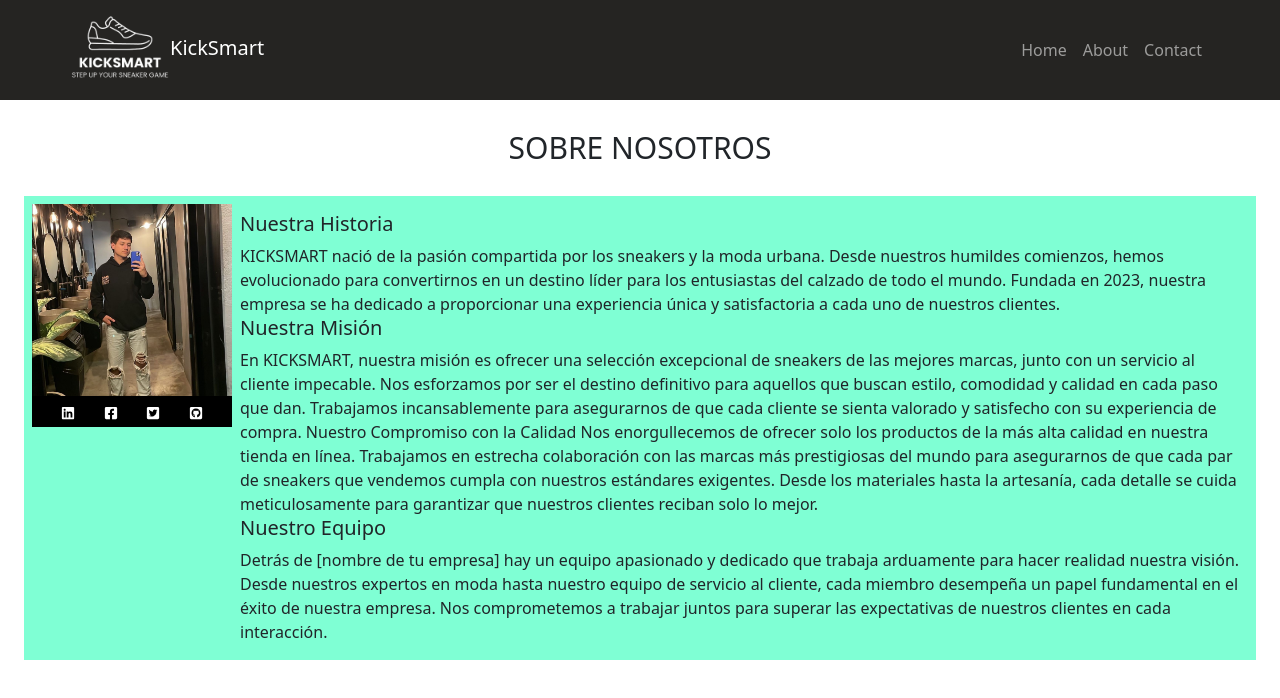
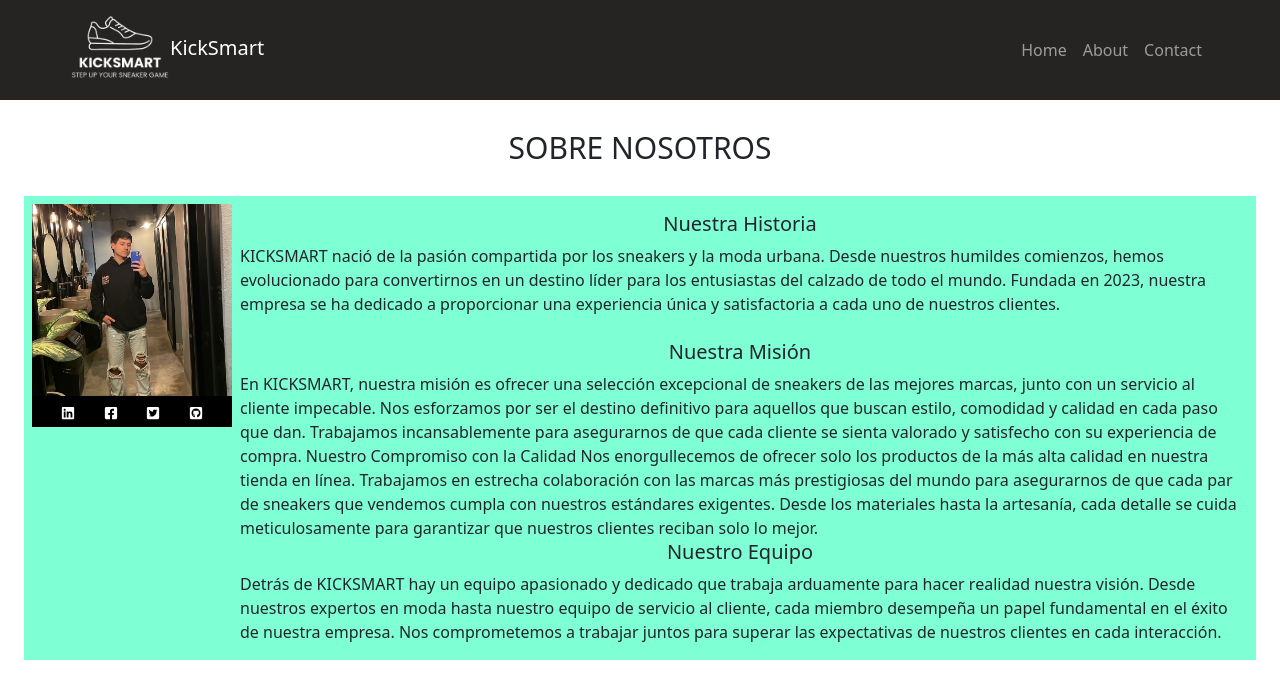
Before and after one commit to LucasAlbarado/lucas-albarado, a React (Create React App) app: page /about in a window 1280 px wide. Shown: the top 698 px of the page. Built offline with nearby package versions, Linux system fonts and the light colour scheme.

Commit message:
About terminado

```diff
--- a/src/components/about.css
+++ b/src/components/about.css
@@ -19,6 +19,10 @@
 }
 .texto-about {
   width: auto;
+  display: flex;
+  flex-direction: column;
+  justify-content: center;
+  align-items: center;
 }
 .icons {
   margin: 0;
--- a/src/components/about.jsx
+++ b/src/components/about.jsx
@@ -73,13 +73,12 @@ const About = () => {
             </span>
             <h5>Nuestro Equipo </h5>
             <span>
-              Detrás de [nombre de tu empresa] hay un equipo apasionado y
-              dedicado que trabaja arduamente para hacer realidad nuestra
-              visión. Desde nuestros expertos en moda hasta nuestro equipo de
-              servicio al cliente, cada miembro desempeña un papel fundamental
-              en el éxito de nuestra empresa. Nos comprometemos a trabajar
-              juntos para superar las expectativas de nuestros clientes en cada
-              interacción.
+              Detrás de KICKSMART hay un equipo apasionado y dedicado que
+              trabaja arduamente para hacer realidad nuestra visión. Desde
+              nuestros expertos en moda hasta nuestro equipo de servicio al
+              cliente, cada miembro desempeña un papel fundamental en el éxito
+              de nuestra empresa. Nos comprometemos a trabajar juntos para
+              superar las expectativas de nuestros clientes en cada interacción.
             </span>
           </div>
         </div>
```
